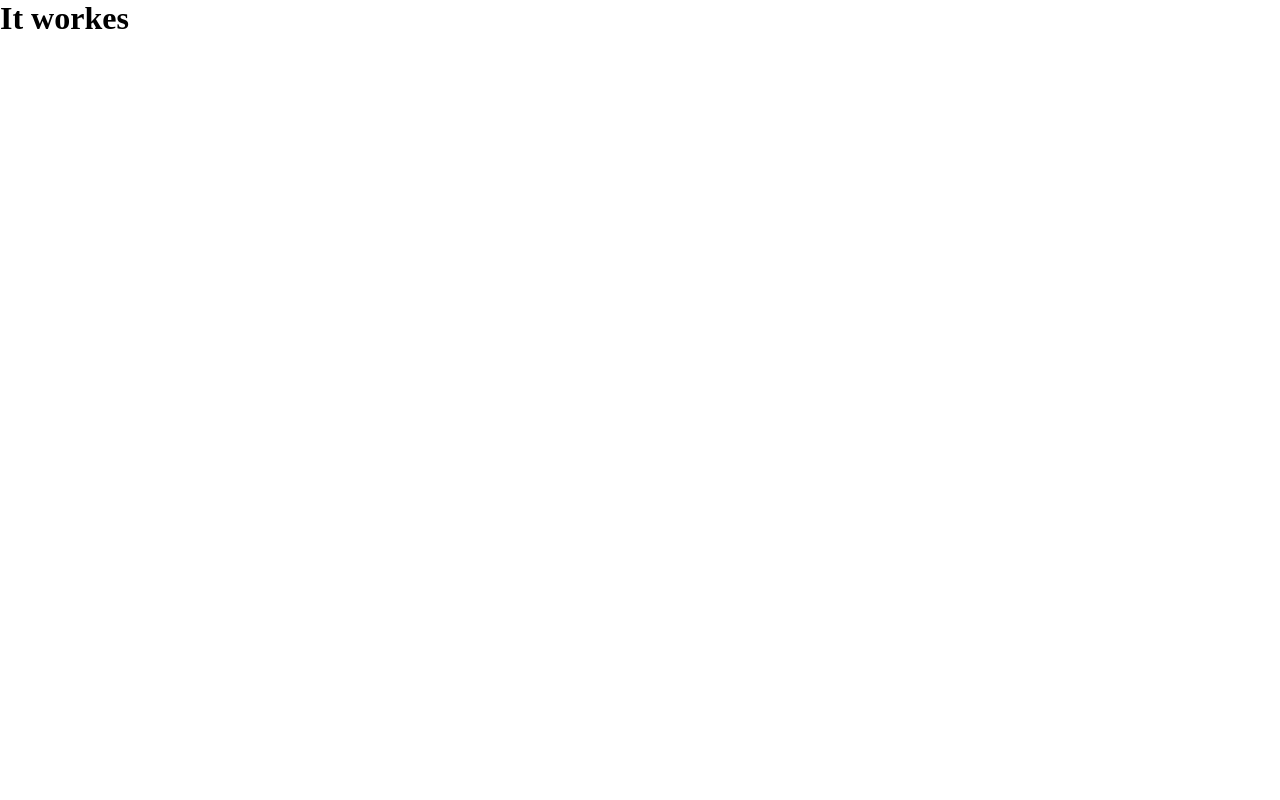
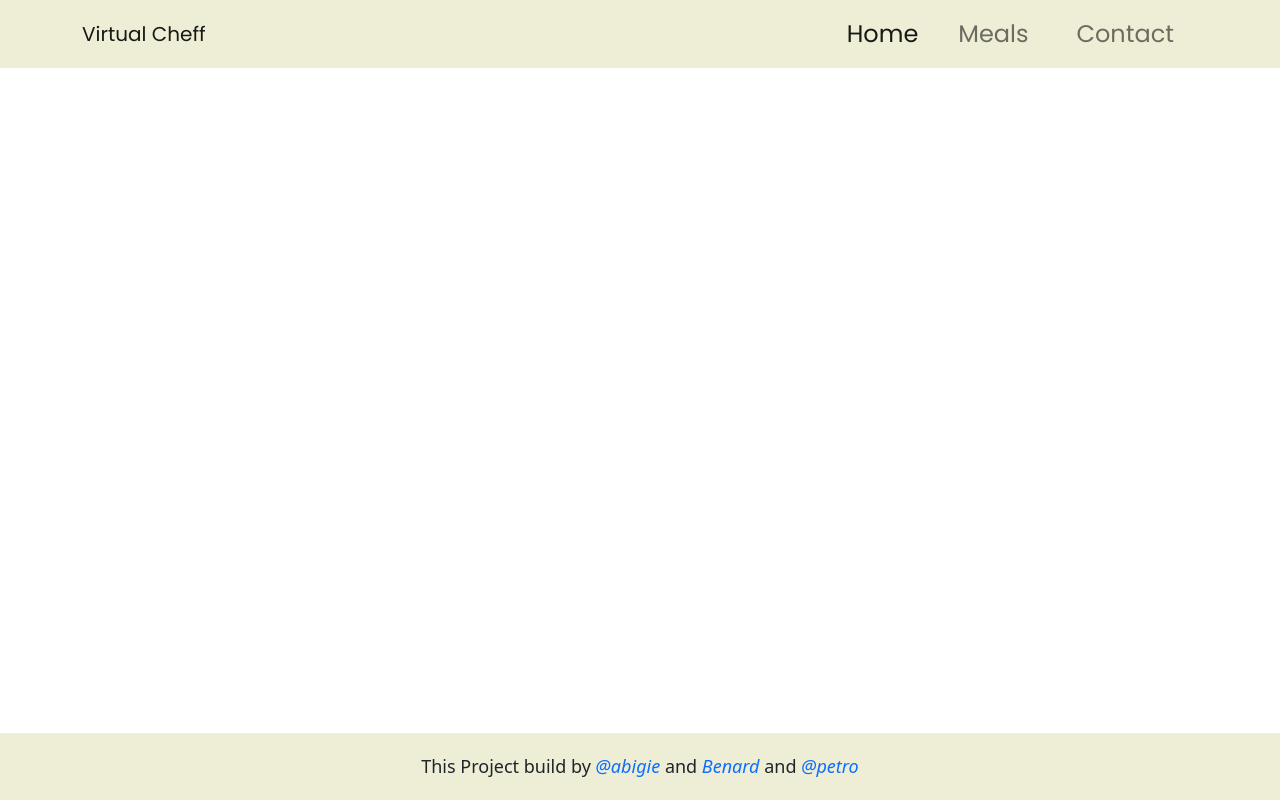
Before and after one commit to Loltolo-Lesapiti/Virtual-cheff, a website built with webpack: page src/index.html in a window 1280 px wide. Built offline with nearby package versions, Linux system fonts and the light colour scheme.

Commit message:
Add header and footer

```diff
--- a/src/index.html
+++ b/src/index.html
@@ -1,16 +1,38 @@
-<!DOCTYPE html>
+<!doctype html>
 <html lang="en">
+  <head>
+    <meta charset="utf-8">
+    <meta name="viewport" content="width=device-width, initial-scale=1">
+    <link href="https://cdn.jsdelivr.net/npm/bootstrap@5.0.2/dist/css/bootstrap.min.css" rel="stylesheet" integrity="sha384-EVSTQN3/azprG1Anm3QDgpJLIm9Nao0Yz1ztcQTwFspd3yD65VohhpuuCOmLASjC" crossorigin="anonymous">
+    <title>Virtual Cheff</title>
+  </head>
+  <body>
+    <nav class="navbar navbar-fixed-top navbar-expand-lg navbar-light">
+        <div class="container">
+          <a class="navbar-brand color-primary" href="#">Virtual Cheff</a>
+          <button class="navbar-toggler" type="button" data-bs-toggle="collapse" data-bs-target="#navbarSupportedContent" aria-controls="navbarSupportedContent" aria-expanded="false" aria-label="Toggle navigation">
+            <span class="navbar-toggler-icon"></span>
+          </button>
+          <div class="collapse navbar-collapse" id="navbarSupportedContent">
+            <ul class="navbar-nav ms-auto mb-3 mb-lg-0">
+              <li class="nav-item mx-2">
+                <a class="nav-link active" aria-current="page" href="#">Home</a>
+              </li>
+              <li class="nav-item mx-3">
+                <a class="nav-link" href="#">Meals</a>
+              </li>
+              <li class="nav-item mx-3">
+                <a class="nav-link" href="#">Contact</a>
+              </li>
+          </div>
+        </div>
+      </nav>
 
-<head>
-    <meta charset="UTF-8" />
-    <meta name="viewport" content="width=device-width, initial-scale=1.0" />
-    <title>Webpack Exercise</title>
-    <link rel="stylesheet" href="./style.css" />
-</head>
-
-<body>
-    <h1>It workes</h1>
-    <script type="module" src="./index.js"></script>
-</body>
-
+      <footer class="footer">
+        <div>
+            This Project build by <a href="# ">@abigie</a> and <a href="# ">Benard</a> and <a href="# ">@petro</a>
+        </div>
+    </footer>
+    <script src="https://cdn.jsdelivr.net/npm/bootstrap@5.0.2/dist/js/bootstrap.bundle.min.js" integrity="sha384-MrcW6ZMFYlzcLA8Nl+NtUVF0sA7MsXsP1UyJoMp4YLEuNSfAP+JcXn/tWtIaxVXM" crossorigin="anonymous"></script>
+  </body>
 </html>
--- a/src/style.css
+++ b/src/style.css
@@ -1,3 +1,5 @@
+@import url("https://fonts.googleapis.com/css2?family=Courgette&family=Patrick+Hand&family=Poppins:ital,wght@0,100;0,200;0,300;0,400;0,500;0,600;0,700;0,800;0,900;1,100;1,200;1,300;1,400;1,500;1,600;1,700;1,800;1,900&display=swap");
+
 *,
 ::after,
 ::before {
@@ -6,3 +8,35 @@
   box-sizing: border-box;
   -webkit-box-sizing: border-box;
 }
+.navbar{
+  background-color: #EEEED6;
+  font-size: 24px;
+  font-family: "Poppins", sans-serif;
+}
+.nav-link:hover {
+  text-decoration: underline;
+}
+.footer {
+  position: fixed;
+  left: 0;
+  bottom: 0;
+  width: 100%;
+  text-align: center;
+  background-color: #EEEED6;
+  padding: 20px;
+}
+
+.footer a {
+  text-decoration: none;
+  font-style: italic;
+}
+
+.footer a:hover {
+  cursor: pointer;
+  font-size: 18px;
+}
+@media screen and (min-width: 768px) {
+  footer {
+      font-size: 18px;
+    }
+}
```
Also changed, not shown: MIT.md (deleted, +0 -10 lines), app_screenshot.png (deleted).
